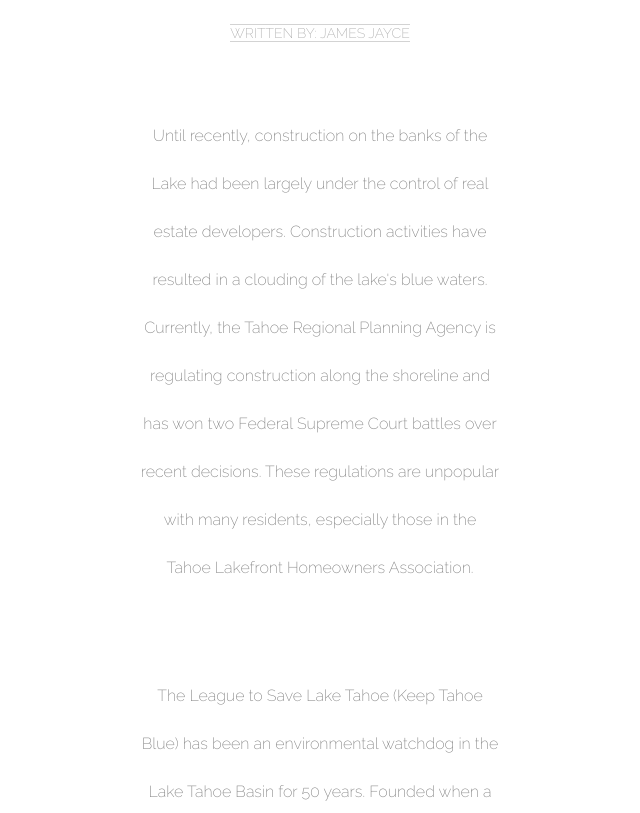
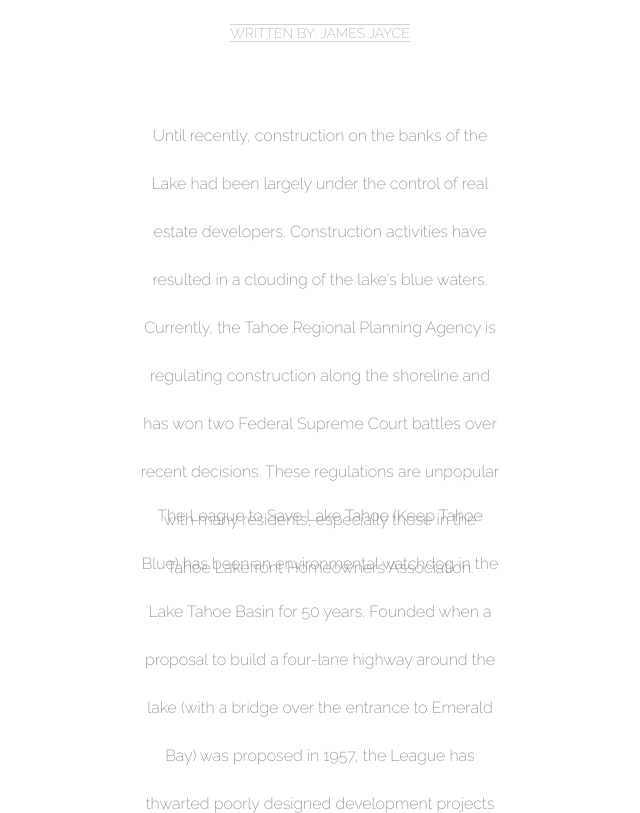
Before and after one commit to bufandbaf/codecademy-js, a plain HTML site: page 300-css/03-the-box-model/01-lake-tahoe-conservation/lake-tahoe-conservation.html in a window 1280 px wide. Shown: the part 1353-2166 px from the top of the page, without its empty margins (320-960 px from the left). Drawn offline with Linux system fonts and the light colour scheme.

Commit message:
feat: lake tahoe min and max height and width

```diff
--- a/300-css/03-the-box-model/01-lake-tahoe-conservation/lake-tahoe-conservation.css
+++ b/300-css/03-the-box-model/01-lake-tahoe-conservation/lake-tahoe-conservation.css
@@ -80,6 +80,10 @@
   line-height: 48px;
   padding: 10px 20px;
   margin-top: 60px;
+  min-width: 200px;
+  max-width: 800px;
+  min-height: 200px;
+  max-height: 300px;
 }
 
 .pull-quote {
```
